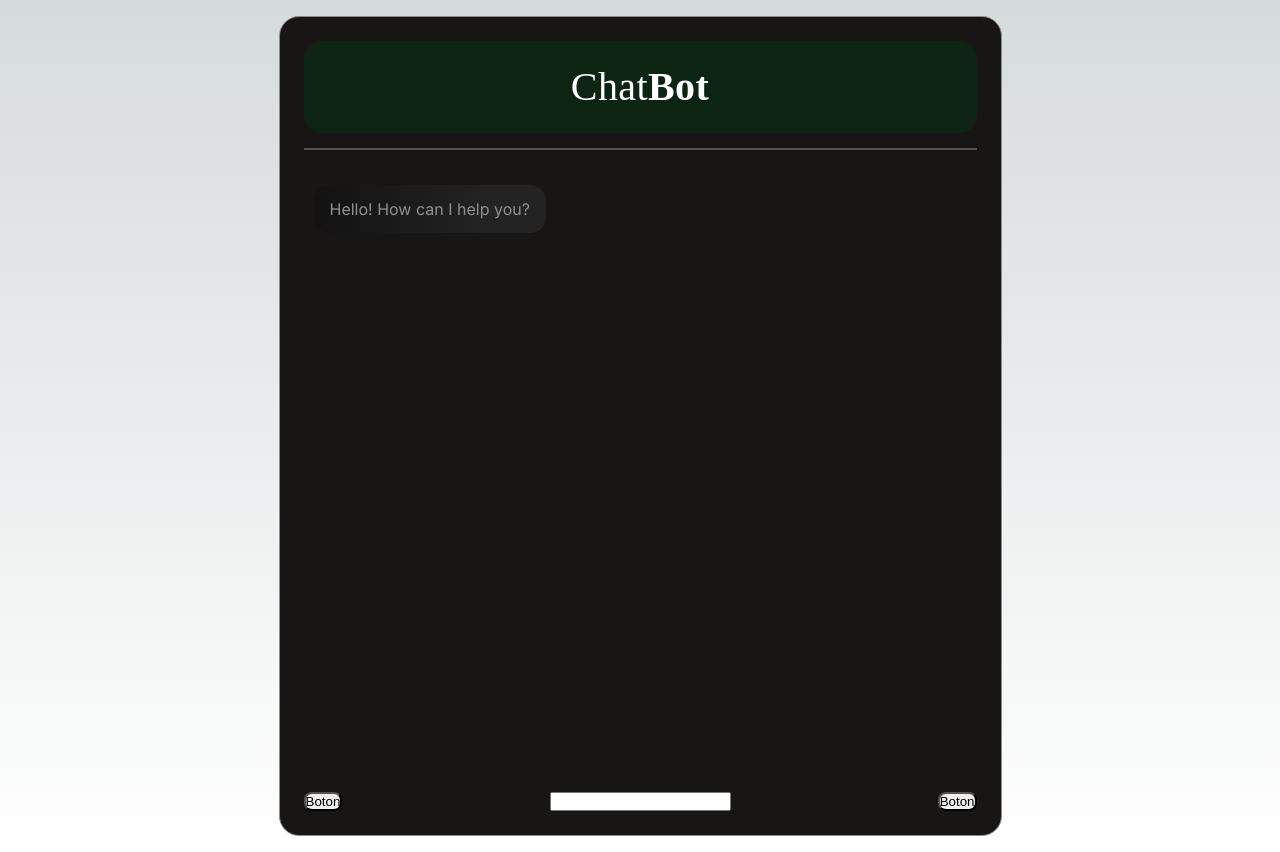
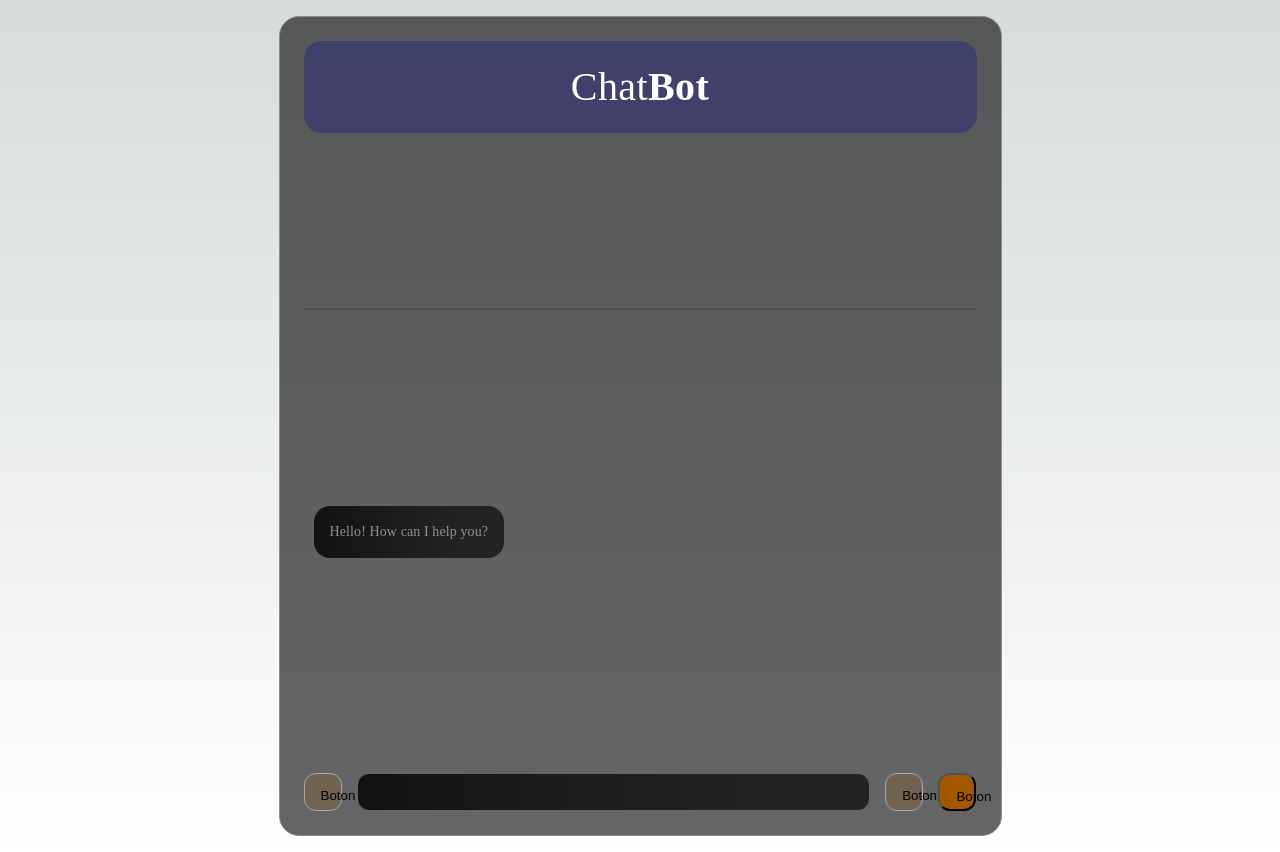
Before and after one commit to stra-ia/business-simulation-front, a Next.js app: page /chat in a window 1280 px wide. Built offline with nearby package versions, Linux system fonts and the light colour scheme.

Commit message:
fear: added scrolled on content

```diff
--- a/src/app/chatbox/Chatbox.module.css
+++ b/src/app/chatbox/Chatbox.module.css
@@ -3,7 +3,7 @@
     flex-direction: column;
     padding: 10px;
     border-radius: 20px;
-    background-color: #181614;
+    background: #00000099;
     width: 723px;
     height: 820px;
     padding: 24px;
@@ -22,7 +22,7 @@
     gap: 16px;
     border-radius: 18px;
     opacity: 0px;
-    background-color: #00320E80;
+    background-color: #0A08934D;
     margin-bottom: 15px;
 }
 
--- a/src/app/chatbox/ChatboxBody.module.css
+++ b/src/app/chatbox/ChatboxBody.module.css
@@ -2,8 +2,26 @@
     display: flex;
     flex-direction: column;
     padding: 20px 10px;
-    height: 90%;
+    max-height: 100%;
+    overflow-x: hidden !important;
+    overflow-y: auto !important;
+    scrollbar-width: none;/*fancy width*/
+    /* scrollbar-color: #f3f0dd #154734; */
+    scrollbar-color: #a1a1a1 transparent !important;
 }
+
+.body::-webkit-scrollbar {
+    width: 8px;
+}
+
+/* .body::-webkit-scrollbar-track {
+    -webkit-box-shadow: inset 0 0 6px rgba(0,0,0,0.3);
+} */
+
+/* .body::-webkit-scrollbar-thumb {
+    background-color: darkgrey;
+    outline: 1px solid slategrey;
+} */
 
 .hr {
     border: 1px solid #4F4F4F
@@ -20,6 +38,12 @@
     color: #909090;
     margin: 15px 0px;
     align-self: flex-start;
+    font-family: Poppins;
+    font-size: 14px;
+    font-weight: 400;
+    line-height: 24px;
+    letter-spacing: 0.0075em;
+    text-align: left;
 }
 
 .messageByMe {
@@ -29,8 +53,14 @@
     gap: 16px;
     border-radius: 16px;
     opacity: 0px;
-    background: #1F672B;
+    background: #0A089380;
     margin: 15px 0px;
     color: #EFEFEF;
     align-self: flex-end;
+    font-family: Poppins;
+    font-size: 14px;
+    font-weight: 400;
+    line-height: 24px;
+    letter-spacing: 0.0075em;
+    text-align: left;
 }
--- a/src/app/chatbox/ChatboxFooter.module.css
+++ b/src/app/chatbox/ChatboxFooter.module.css
@@ -2,13 +2,47 @@
     display: flex;
     flex-direction: row;
     justify-content: space-between;
+    margin-top: 20px;
 }
 
 .button {
     border-radius: 8px;
-    width: fit-content;
+    /* width: fit-content; */
+    width: 38px;
+    height: 38px;
+    padding: 14px 16px 14px 16px;
+    gap: 10px;
+    border-radius: 12px;
+    border: 1px solid #A9A9A9;
+    opacity: 0px;
+    background: #A3580033;
 }
 
 .button:hover {
     cursor: pointer;
 }
+
+.buttonVoice {
+    width: 38px;
+    height: 38px;
+    padding: 14px 16px 14px 16px;
+    gap: 10px;
+    border-radius: 12px;
+    opacity: 0px;
+    background: #A35800;
+}
+
+.buttonVoice:hover{
+    cursor: pointer;
+}
+
+.input {
+    width: 513px;
+    height: 38px;
+    padding: 14px 16px 14px 16px;
+    gap: 16px;
+    border-radius: 12px;
+    opacity: 0px;
+    border: 1px solid #676767;
+    background: linear-gradient(90.58deg, #121212 0.13%, #242323 76.43%);
+}
--- a/src/app/chatbox/ChatboxFooter.tsx
+++ b/src/app/chatbox/ChatboxFooter.tsx
@@ -32,8 +32,9 @@ export default function ChatboxFooter({ addMessage } : ChatboxFooterProps ) {
     return (
         <div className={style.footer}>
             <button className={style.button} name='button' type='button' >Boton</button>
-            <input value={message} onKeyDown={handleKeyDown}  onChange={handleChangeMessage} type="text" />
+            <input className={style.input} value={message} onKeyDown={handleKeyDown}  onChange={handleChangeMessage} type="text" />
             <button className={style.button}  onClick={handleCreateMessage} name='button' type='button' >Boton</button>
+            <button className={style.buttonVoice}  name='button' type='button' >Boton</button>
         </div>
     )
 }
```
